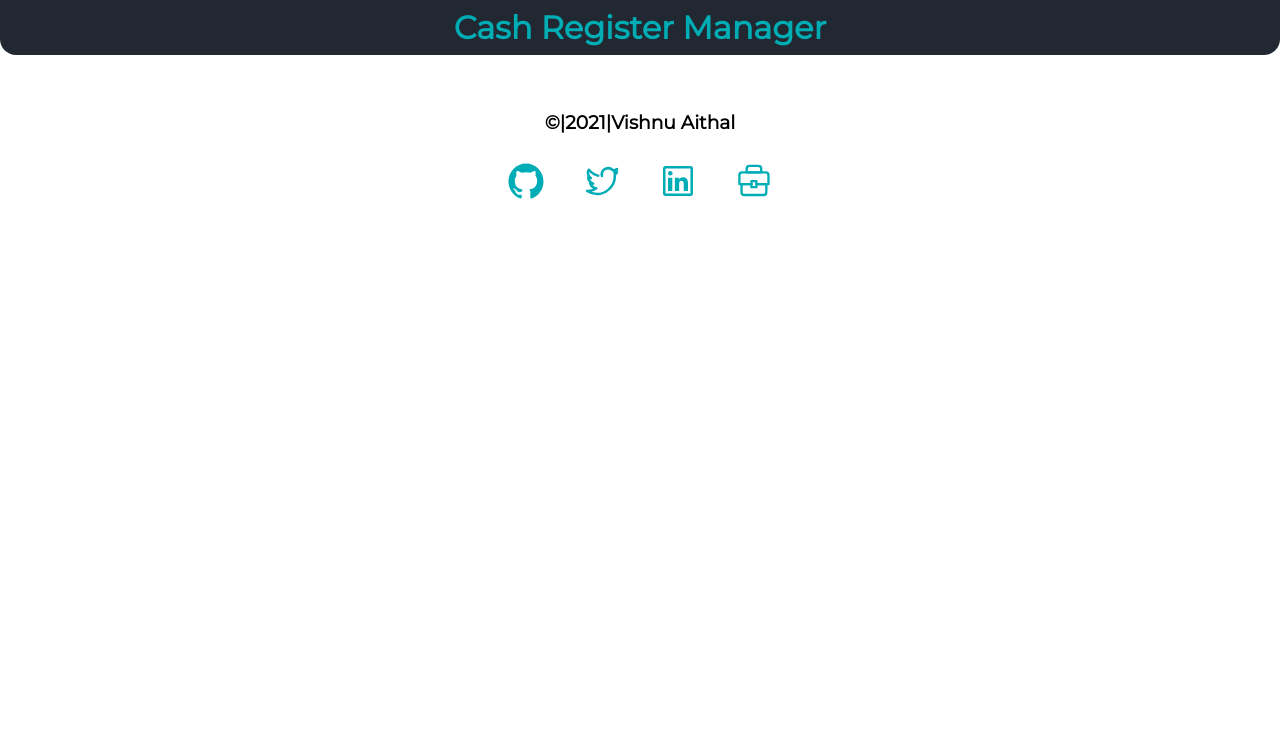
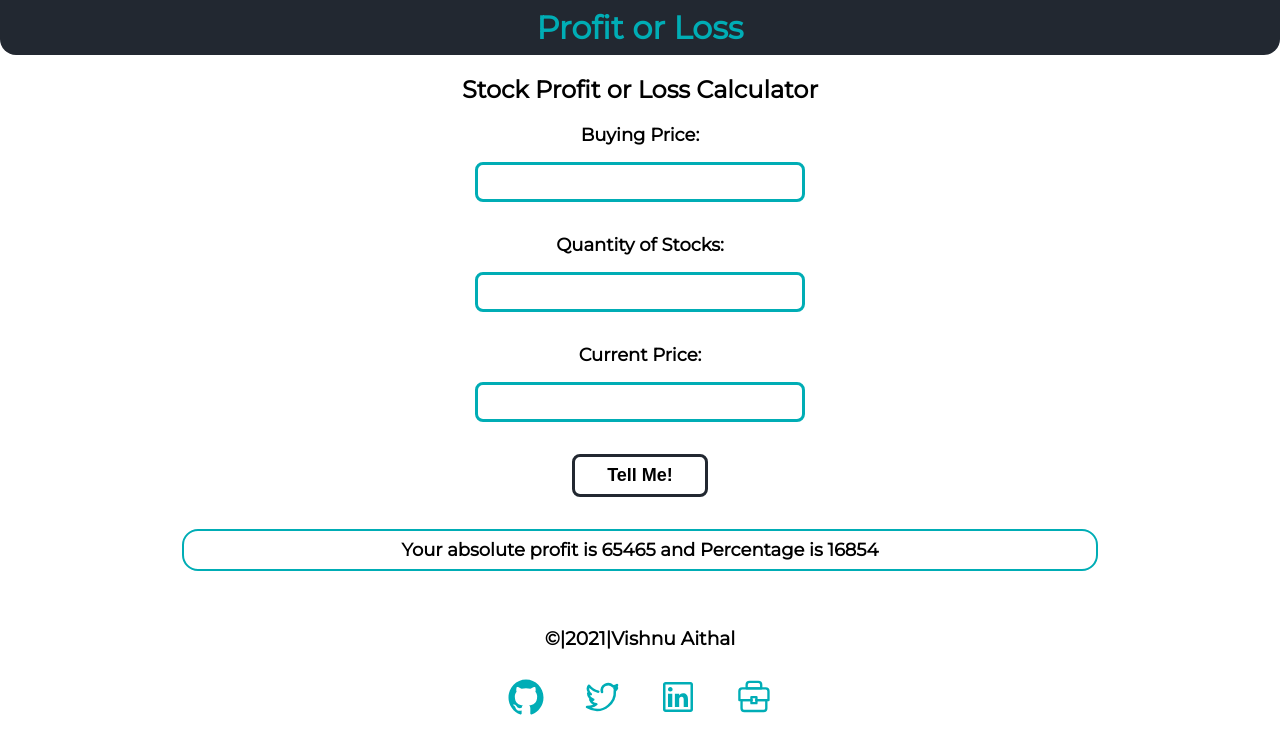
Before and after one commit to Vishnu-Aithal/markFourteen-profitOrLoss, a plain HTML site: page index.html in a window 1280 px wide. Drawn offline with Linux system fonts and the light colour scheme.

Commit message:
initial html components and styling

```diff
--- a/index.html
+++ b/index.html
@@ -9,8 +9,20 @@
 </head>
 <body>
     <header class="container header">
-        <h1>Cash Register Manager</h1>
+        <h1>Profit or Loss</h1>
     </header>
+
+    <main class="container">
+        <h2>Stock Profit or Loss Calculator</h2>
+        <label for="buying price">Buying Price:</label>
+        <input type="number" min=1 step=0.01>
+        <label for="quantity">Quantity of Stocks:</label>
+        <input type="number" min=1 step=1>
+        <label for="current price">Current Price:</label>
+        <input type="number" min=1 step=0.01>
+        <button class="check-btn" disabled>Tell Me!</button>
+        <div class="output">Your absolute profit is 65465 and Percentage is 16854</div>
+    </main>
 
     <footer class="footer">
         <h3 class="footer-heading">©|2021|Vishnu Aithal</h3>
--- a/style.css
+++ b/style.css
@@ -15,6 +15,41 @@ body {
     text-align: center;
 }
 
+input,
+button{
+    display: block;
+    margin:1rem auto 2rem;
+    width:20rem;
+    max-width:80vw;
+    font-size: large;
+    font-weight: bold;
+    border: solid 3px var(--secondary-color);
+    border-radius: 0.5rem;
+    height: 2rem;
+}
+label, .output{
+    font-size: large;
+    font-weight: bold;
+}
+button{
+    height: auto;
+    width: auto;
+    padding:0.5rem 2rem;
+    background-color: var(--secondary-color);
+    color: black;
+    border-color: var(--primary-color);
+}
+button:disabled{
+    background-color: white;
+}
+
+.output{
+    border: solid 2px var(--secondary-color);
+    width: 70vw;
+    margin:auto;
+    padding: 0.5rem;
+    border-radius:1rem;
+}
 .header {
     background-color: var(--primary-color);
     margin-top: 0;
```
